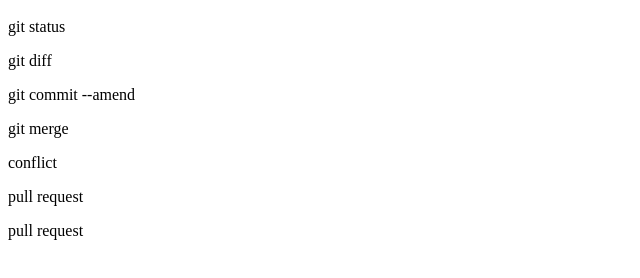
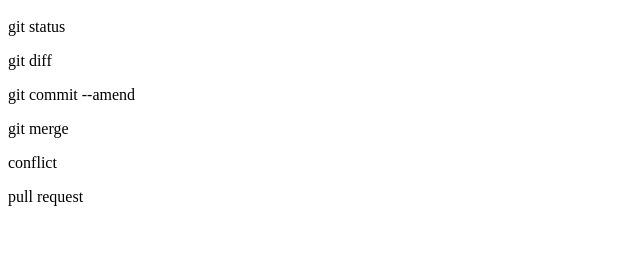
Before and after one commit to 0cz3/git_test, a plain HTML site: page index.html in a window 1280 px wide. Shown: the part 48-326 px from the top of the page, without its empty margins (0-640 px from the left). Drawn offline with Linux system fonts and the light colour scheme.

Commit message:
indexを整理

```diff
--- a/index.html
+++ b/index.html
@@ -5,4 +5,3 @@
 <p>git merge</p>
 <p>conflict</p>
 <p>pull request</p>
-<p>pull request</p>
```
